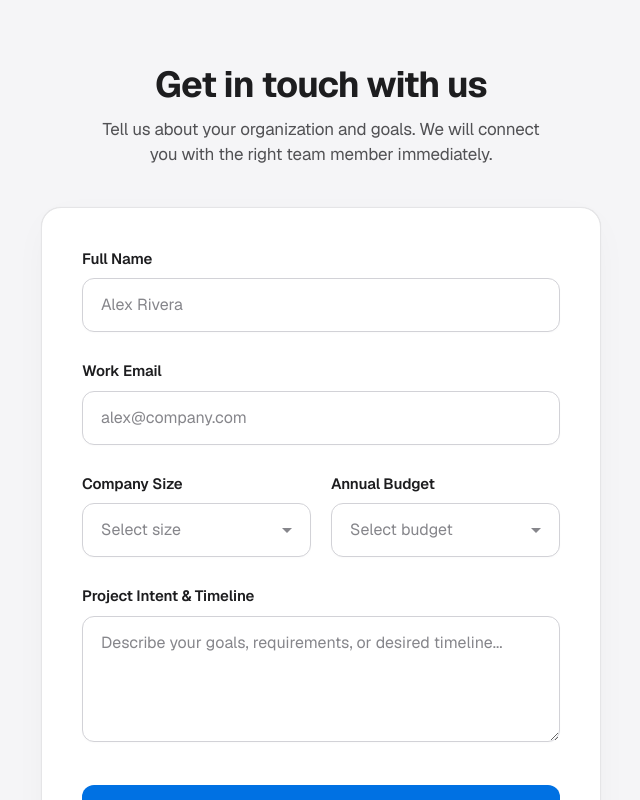
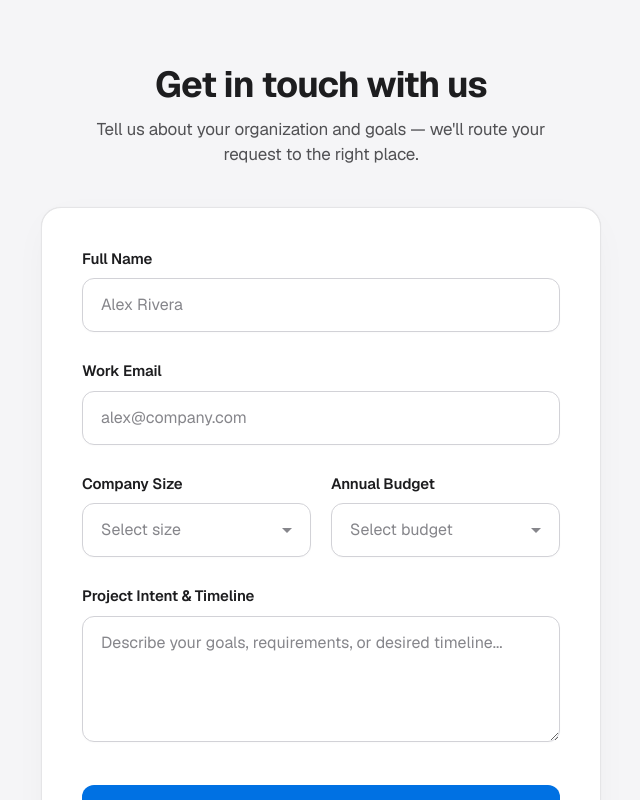
Before and after one commit to jaiyandhas/lead-router, a Next.js app: page / in a window 1280 px wide. Shown: the top 800 px of the page, without its empty margins (319-959 px from the left). Built offline with nearby package versions, Linux system fonts and the light colour scheme.

Commit message:
style: update landing page subtitle copy

```diff
--- a/src/app/page.tsx
+++ b/src/app/page.tsx
@@ -28,7 +28,7 @@ export default function HomePage() {
             Get in touch with us
           </h1>
           <p className="apple-subheading" style={{ maxWidth: 460, margin: '0 auto' }}>
-            Tell us about your organization and goals. We will connect you with the right team member immediately.
+            Tell us about your organization and goals — we&apos;ll route your request to the right place.
           </p>
         </div>
 
```
